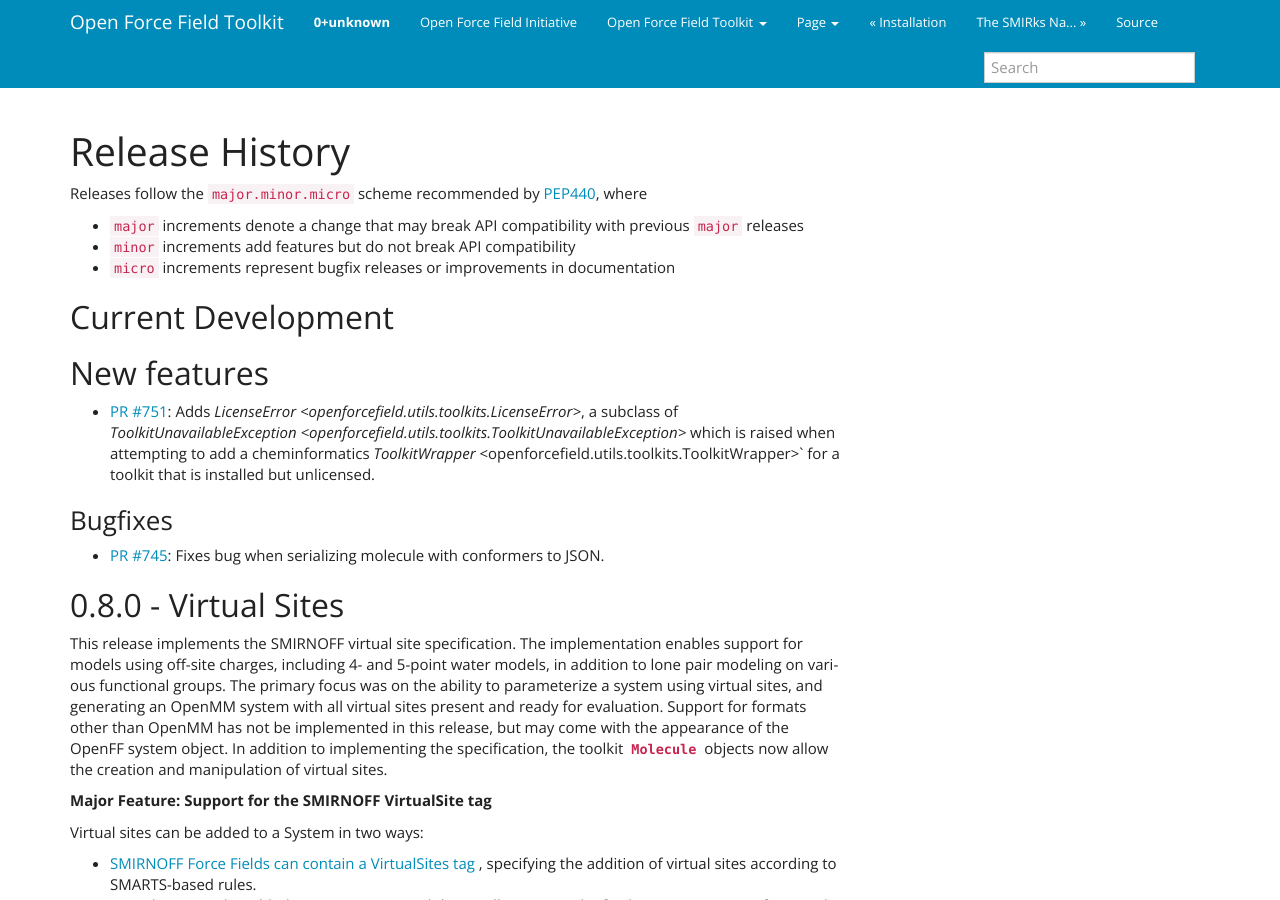
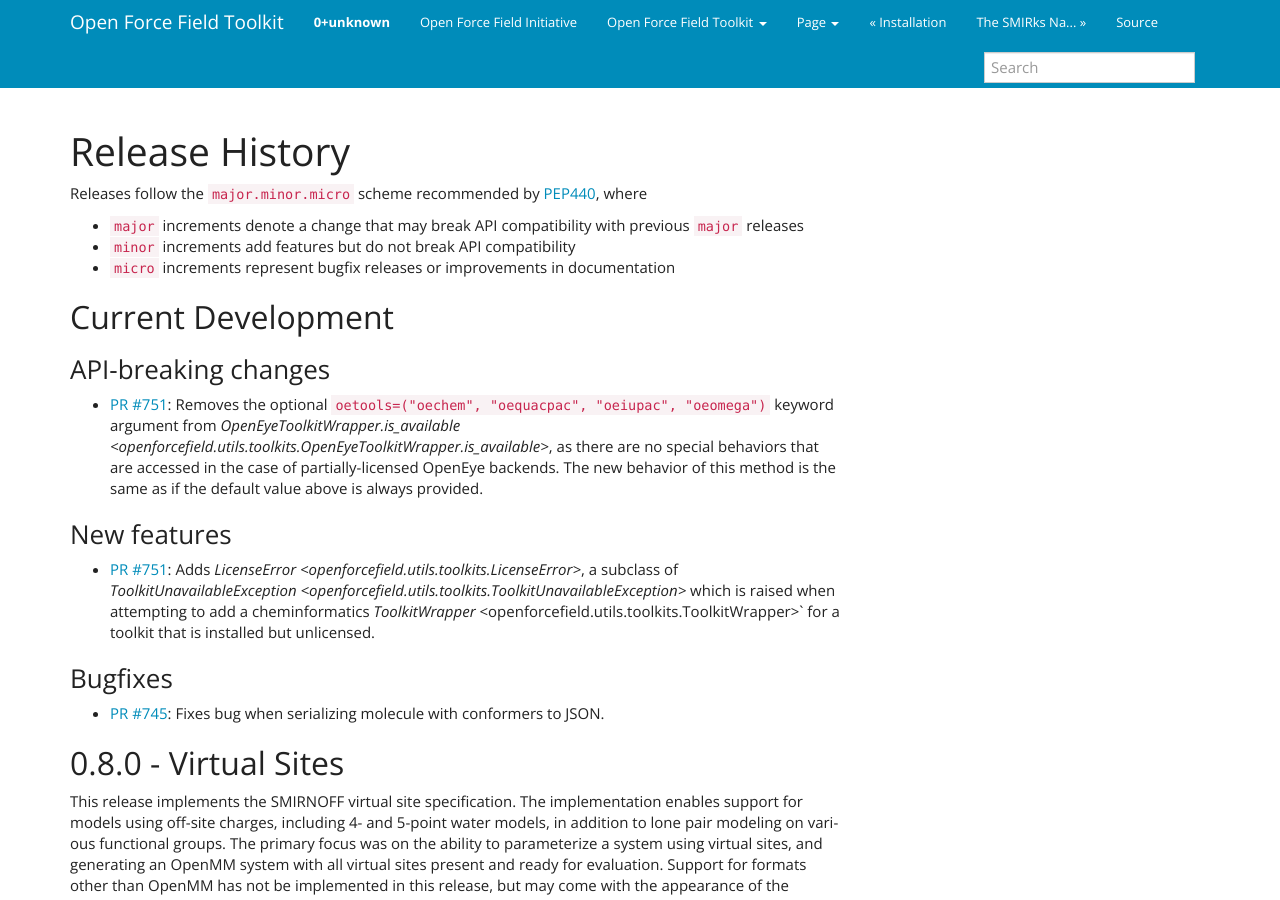
Before and after one commit to openforcefield/openff-toolkit, a Sphinx documentation site: the page built from docs/releasehistory.rst, in a window 1280 px wide and 900 px high. Built offline with Sphinx 7.4.7, drawn with Linux system fonts in a browser that asks for light colours.

Commit message:
Document API-breaking change to OETKW.is_available

```diff
--- a/docs/releasehistory.rst
+++ b/docs/releasehistory.rst
@@ -10,8 +10,17 @@
 Current Development
 -------------------
 
+API-breaking changes
+""""""""""""""""""""
+- `PR #751 <https://github.com/openforcefield/openforcefield/pull/751>`_: Removes the
+  optional ``oetools=("oechem", "oequacpac", "oeiupac", "oeomega")`` keyword argument from
+  `OpenEyeToolkitWrapper.is_available <openforcefield.utils.toolkits.OpenEyeToolkitWrapper.is_available>`, as
+  there are no special behaviors that are accessed in the case of partially-licensed OpenEye backends. The
+  new behavior of this method is the same as if the default value above is always provided.
+
+
 New features
-------------
+""""""""""""
 - `PR #751 <https://github.com/openforcefield/openforcefield/pull/751>`_: Adds
   `LicenseError <openforcefield.utils.toolkits.LicenseError>`, a subclass of
   `ToolkitUnavailableException <openforcefield.utils.toolkits.ToolkitUnavailableException>`
@@ -21,10 +30,9 @@
 
 
 Bugfixes
-"""""""""
+""""""""
 - `PR #745 <https://github.com/openforcefield/openforcefield/pull/745>`_: Fixes bug when
   serializing molecule with conformers to JSON.
-
 
 
 
```
